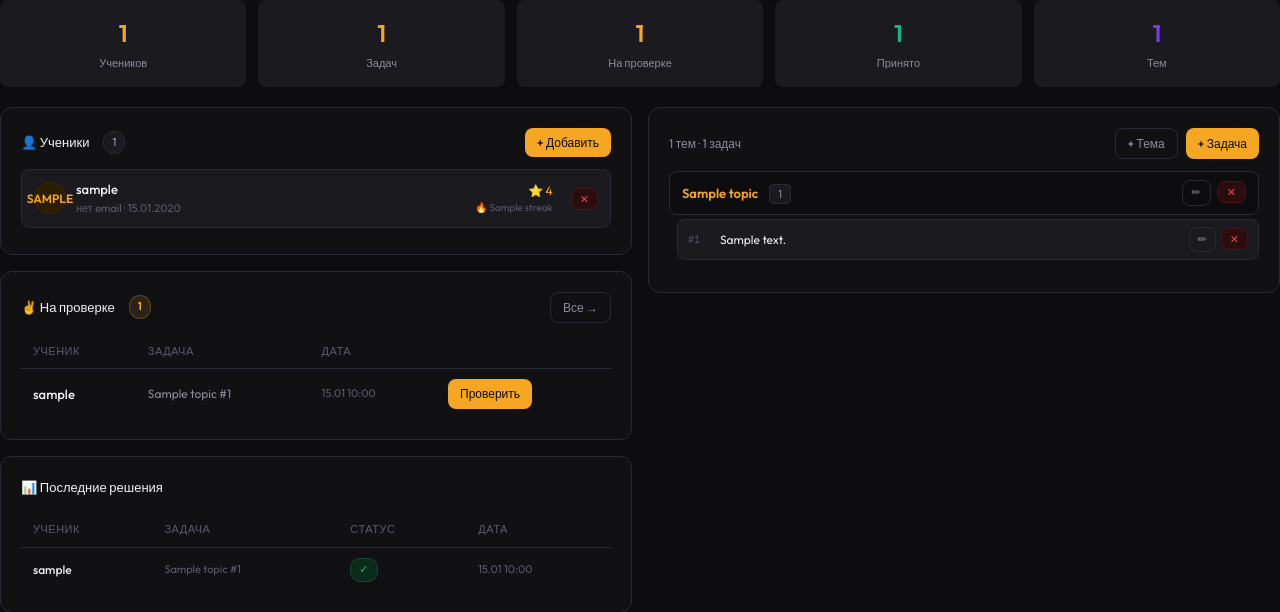
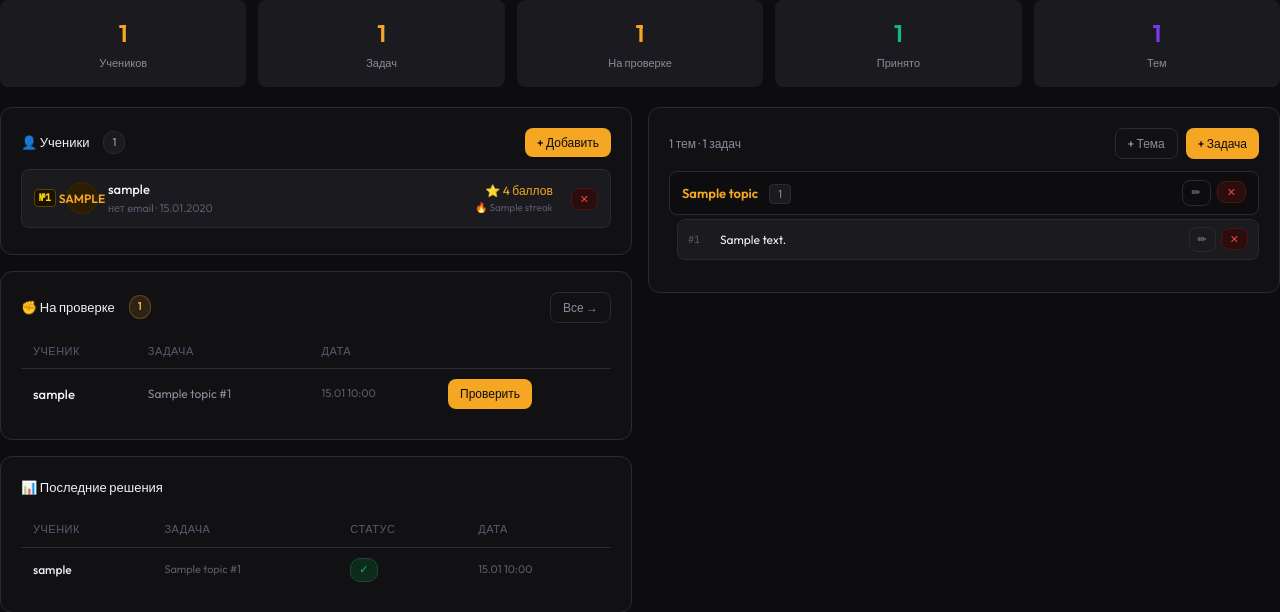
Before and after one commit to KadyrovErjan/TaskProject, a Django app: template mysite/task/templates/task/teacher/teacher_dashboard.html in a window 1280 px wide. Shown: the top 612 px of the page. Run offline with Django 5.2, Linux system fonts and the light colour scheme; the template is opened without the code that fills it: most values are stand-ins (such as "Sample title", 1, 10 or a date in 2020).

Commit message:
data added

```diff
--- a/mysite/task/templates/task/teacher/teacher_dashboard.html
+++ b/mysite/task/templates/task/teacher/teacher_dashboard.html
@@ -1,5 +1,5 @@
 {% extends 'task/base.html' %}
-{% block title %}Панель учителя – PyForge{% endblock %}
+{% block title %}Панель учителя — PyForge{% endblock %}
 {% block page_title %}Панель учителя{% endblock %}
 
 {% block extra_head %}
@@ -11,6 +11,17 @@
 .item-actions{display:flex;gap:5px;flex-shrink:0}
 .sec-hdr{display:flex;align-items:center;justify-content:space-between;margin-bottom:12px}
 .pending-pill{display:inline-flex;align-items:center;gap:4px;background:rgba(245,166,35,.12);border:1px solid rgba(245,166,35,.25);color:var(--amber);font-size:11px;padding:2px 8px;border-radius:20px;font-weight:600}
+.rank-badge{
+  display:inline-flex;align-items:center;justify-content:center;
+  min-width:22px;height:18px;
+  font-family:var(--mono);font-size:10px;font-weight:600;
+  color:var(--hint);background:var(--bg);
+  border:1px solid var(--border);border-radius:4px;
+  flex-shrink:0;padding:0 4px;
+}
+.rank-badge.rank-1{color:#FFD700;border-color:#5A4500;background:#1A1000}
+.rank-badge.rank-2{color:#C0C0C0;border-color:#404040;background:#181818}
+.rank-badge.rank-3{color:#CD7F32;border-color:#4A2800;background:#1A0E00}
 </style>
 {% endblock %}
 
@@ -47,15 +58,24 @@
       <div style="max-height:280px;overflow-y:auto">
         {% for s in students %}
         <div class="item-row">
+
+          <!-- Rank badge -->
+          <span class="rank-badge {% if s.rank == 1 %}rank-1{% elif s.rank == 2 %}rank-2{% elif s.rank == 3 %}rank-3{% endif %}">
+            №{{ s.rank }}
+          </span>
+
           <div class="item-av">{{ s.username|first|upper }}</div>
+
           <div style="flex:1;min-width:0">
             <div style="font-size:13px;font-weight:500">{{ s.username }}</div>
             <div style="font-size:11px;color:var(--hint)">{{ s.email|default:"нет email" }} · {{ s.date_registered|date:"d.m.Y" }}</div>
           </div>
+
           <div style="text-align:right;flex-shrink:0;margin-right:8px">
-            <div style="font-size:12px;color:var(--amber)">⭐ {{ s.rating }}</div>
+            <div style="font-size:12px;color:var(--amber)">⭐ {{ s.rating }} баллов</div>
             <div style="font-size:10px;color:var(--hint)">🔥 {{ s.streak }}</div>
           </div>
+
           <div class="item-actions">
             <form method="post" action="{% url 'delete_student' s.pk %}" onsubmit="return confirm('Удалить ученика «{{ s.username }}»?')">
               {% csrf_token %}
@@ -71,7 +91,7 @@
     <div class="card">
       <div class="sec-hdr">
         <div class="card-title" style="margin-bottom:0">
-          ✌ На проверке
+          ✊ На проверке
           {% if pending_count %}<span class="pending-pill" style="margin-left:6px">{{ pending_count }}</span>{% endif %}
         </div>
         <a href="{% url 'submissions' %}" class="btn btn-ghost btn-sm">Все →</a>
@@ -107,7 +127,7 @@
             <td>
               {% if sub.status == 'accepted' %}<span class="badge badge-green">✓</span>
               {% elif sub.status == 'rejected' %}<span class="badge badge-red">✗</span>
-              {% else %}<span class="badge badge-amber">⏳</span>{% endif %}
+              {% else %}<span class="badge badge-amber">⏱</span>{% endif %}
             </td>
             <td style="font-size:11px;color:var(--hint)">{{ sub.created_at|date:"d.m H:i" }}</td>
           </tr>
```
Also changed, not shown: mysite/task/views_teacher.py (+46 -16 lines), mysite/db.sqlite3.
